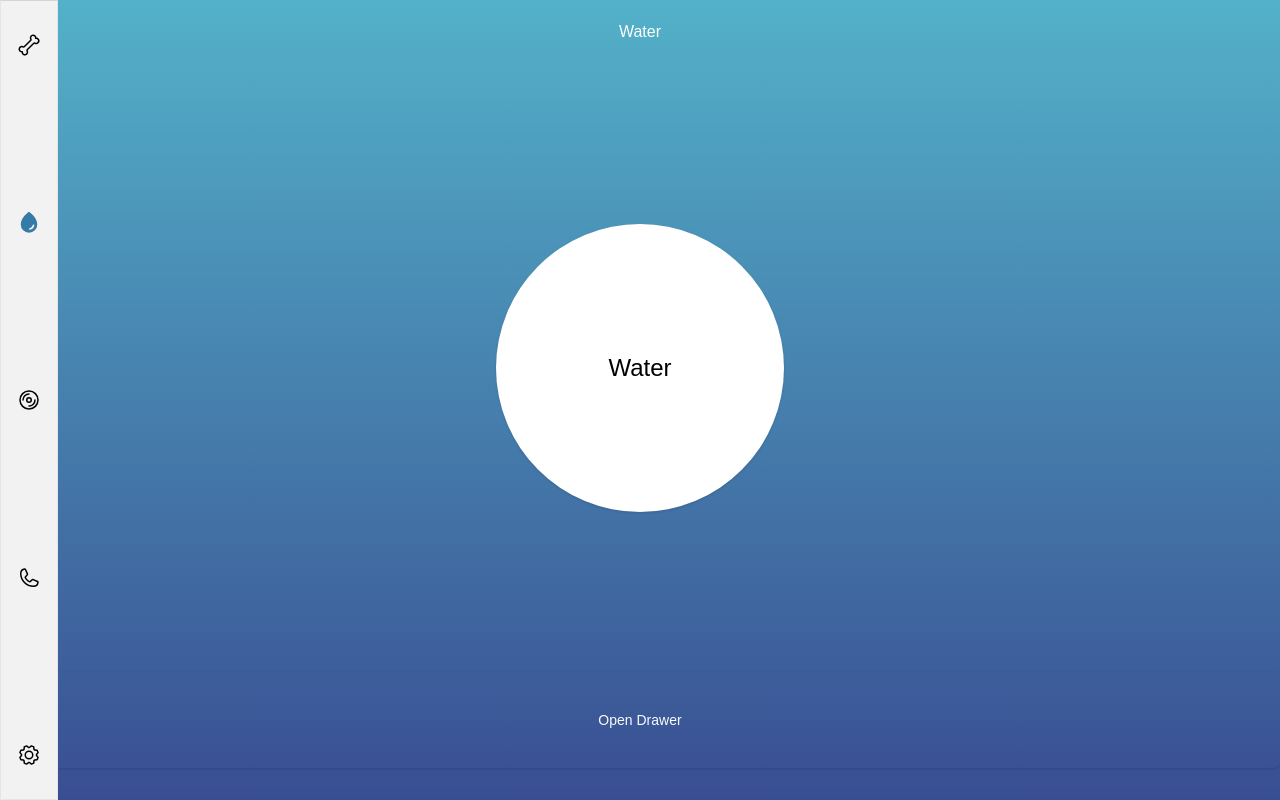
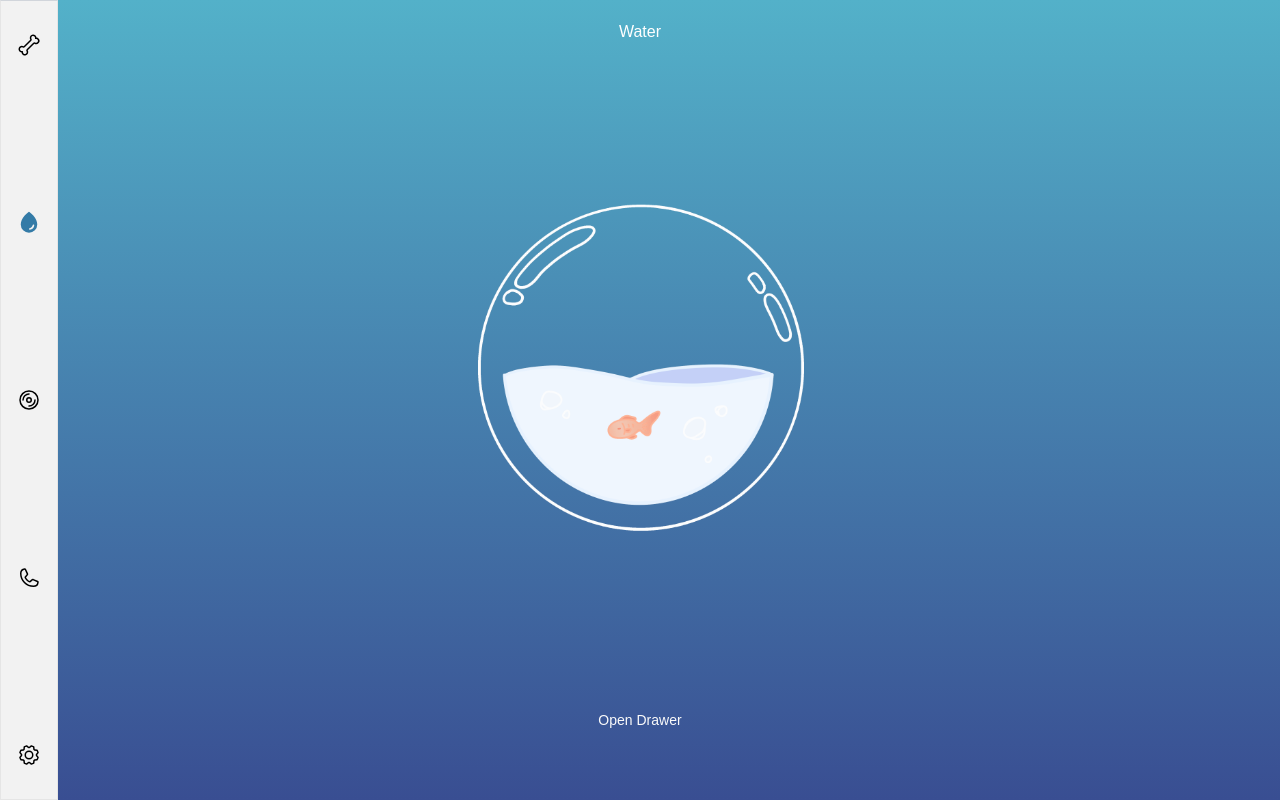
Before and after one commit to stardustgd/SmartPetFeeder, a Next.js app: page /water in a window 1280 px wide. Built offline with nearby package versions, Linux system fonts and the light colour scheme.

Commit message:
feat: revamp sound and water pages

```diff
--- a/app/sound/page.tsx
+++ b/app/sound/page.tsx
@@ -12,19 +12,30 @@ import {
   DrawerTrigger,
 } from '@/components/ui/drawer'
 import { FaPlus } from 'react-icons/fa'
+import Image from 'next/image'
 
 export default function SoundPage() {
   return (
     <div className="flex flex-col bg-gradient-to-b from-[#433D8B] to-[#17153B] min-h-screen pb-8">
       <NavBar title="Sound" />
       <div className="h-full flex items-center justify-center grow">
-        <Button className="bg-white size-72 rounded-full text-black text-2xl">
-          Music
-        </Button>
+        <div className="">
+          <Image src="/vinyl.png" width={350} height={350} alt="Vinyl Player" />
+        </div>
+        <div className="absolute">
+          <Image
+            src="/vinyl_stem.png"
+            width={350}
+            height={350}
+            alt="Vinyl Stem"
+          />
+        </div>
       </div>
       <Drawer>
         <DrawerTrigger asChild>
-          <Button className="bg-transparent h-24">Open Drawer</Button>
+          <Button className="bg-transparent h-24 shadow-none">
+            Open Drawer
+          </Button>
         </DrawerTrigger>
         <DrawerContent>
           <div className="mx-auto w-full max-w-sm">
--- a/app/water/page.tsx
+++ b/app/water/page.tsx
@@ -1,3 +1,8 @@
+'use client'
+
+import { FaPlus } from 'react-icons/fa'
+import Image from 'next/image'
+
 import CustomCard from '@/components/CustomCard'
 import NavBar from '@/components/NavBar'
 import { Button } from '@/components/ui/button'
@@ -11,20 +16,29 @@ import {
   DrawerTitle,
   DrawerTrigger,
 } from '@/components/ui/drawer'
-import { FaPlus } from 'react-icons/fa'
 
 export default function WaterPage() {
+  const handleClick = () => {
+    console.log('click')
+  }
+
   return (
     <div className="flex flex-col bg-gradient-to-b from-[#53B1C9] to-[#394E92] min-h-screen pb-8">
       <NavBar title="Water" />
       <div className="h-full flex items-center justify-center grow">
-        <Button className="bg-white size-72 rounded-full text-black text-2xl active:size-[16rem]">
-          Water
-        </Button>
+        <Image
+          src="/water.gif"
+          width={350}
+          height={350}
+          alt="Water Button"
+          onClick={handleClick}
+        />
       </div>
       <Drawer>
         <DrawerTrigger asChild>
-          <Button className="bg-transparent h-24">Open Drawer</Button>
+          <Button className="bg-transparent h-24 shadow-none">
+            Open Drawer
+          </Button>
         </DrawerTrigger>
         <DrawerContent>
           <div className="mx-auto w-full max-w-sm">
```
